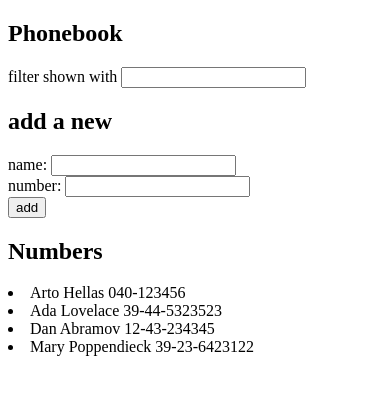
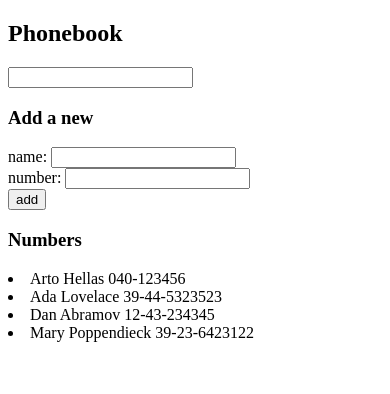
Before and after one commit to jmohrle/fso-part2, a React (Vite) app in the folder phonebook/: page / in a window 390 px wide. Shown: the top 394 px of the page. Built offline with nearby package versions, Linux system fonts and the light colour scheme.

Commit message:
feat(phonebook): phonebook step 5(ex-2.10)

```diff
--- a/phonebook/src/App.jsx
+++ b/phonebook/src/App.jsx
@@ -1,4 +1,7 @@
 import { useState } from 'react'
+import PersonForm from './components/PersonForm'
+import Persons from './components/Persons'
+import Filter from './components/Filter'
 
 const App = () => {
   const [persons, setPersons] = useState([
@@ -7,10 +10,15 @@ const App = () => {
     { name: 'Dan Abramov', number: '12-43-234345', id: 3 },
     { name: 'Mary Poppendieck', number: '39-23-6423122', id: 4 }
   ])
-  const [filteredPersons, setFilteredPersons] = useState(persons)
   const [filterValue, setFilterValue] = useState('')
   const [newName, setNewName] = useState('')
   const [newNumber, setNewNumber] = useState('')
+
+  const filteredPersons = filterValue === ''
+    ? persons
+    : persons.filter(person =>
+      person.name.toLowerCase().includes(filterValue.toLowerCase())
+    )
 
   const handleSubmit = (event) => {
     event.preventDefault()
@@ -27,14 +35,9 @@ const App = () => {
       }
       const newPersons = persons.concat(newPerson)
       setPersons(newPersons)
-      setFilteredPersons(getFilteredPerson(newPersons, filterValue))
       setNewName('')
       setNewNumber('')
     }
-  }
-
-  const getFilteredPerson = (personList, value) => {
-    return personList.filter((person) => person.name.toLowerCase().includes(value.toLowerCase()))
   }
 
   const handleNameChange = (event) => {
@@ -44,29 +47,29 @@ const App = () => {
     setNewNumber(event.target.value)
   }
   const handleFilterChange = (event) => {
-    const filter = getFilteredPerson(persons, event.target.value)
     setFilterValue(event.target.value)
-    setFilteredPersons(filter)
   }
-
 
   return (
     <div>
       <h2>Phonebook</h2>
-      filter shown with <input onChange={handleFilterChange} />
-      <h2>add a new</h2>
-      <form onSubmit={handleSubmit}>
-        <div>
-          name: <input value={newName} onChange={handleNameChange} />
-          <br />
-          number: <input value={newNumber} onChange={handleNumberChange} />
-        </div>
-        <div>
-          <button type="submit">add</button>
-        </div>
-      </form>
-      <h2>Numbers</h2>
-      {filteredPersons.map((person) => (<li key={person.name}>{person.name} {person.number}</li>))}
+
+      <Filter onChange={handleFilterChange} />
+
+      <h3>Add a new</h3>
+
+      <PersonForm
+        newName={newName}
+        newNumber={newNumber}
+        onSubmit={handleSubmit}
+        onNameChange={handleNameChange}
+        onNumberChange={handleNumberChange}
+      />
+
+      <h3>Numbers</h3>
+
+      <Persons filteredPersons={filteredPersons} />
+
     </div>
   )
 }
--- /dev/null
+++ b/phonebook/src/components/Filter.jsx
@@ -0,0 +1,7 @@
+const Filter=({onChange})=>{
+
+    return (
+        <input onChange={onChange} />
+    )
+}
+export default Filter
--- /dev/null
+++ b/phonebook/src/components/PersonForm.jsx
@@ -0,0 +1,17 @@
+const PersonForm = ({ newName, newNumber, onSubmit, onNameChange, onNumberChange }) => {
+    return (
+        <form onSubmit={onSubmit}>
+            <div>
+                name: <input value={newName} onChange={onNameChange} />
+                <br />
+                number: <input value={newNumber} onChange={onNumberChange} />
+            </div>
+            <div>
+                <button type="submit">add</button>
+            </div>
+        </form>
+    )
+
+}
+
+export default PersonForm
--- /dev/null
+++ b/phonebook/src/components/Persons.jsx
@@ -0,0 +1,8 @@
+const Persons = ({ filteredPersons }) => {
+
+    return (
+        filteredPersons.map((person) => (<li key={person.name}>{person.name} {person.number}</li>))
+    )
+
+}
+export default Persons
```
